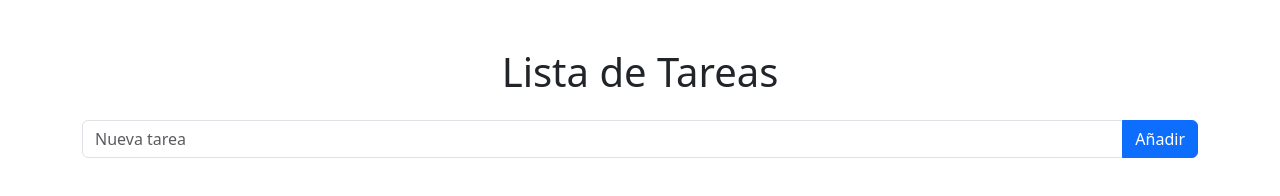
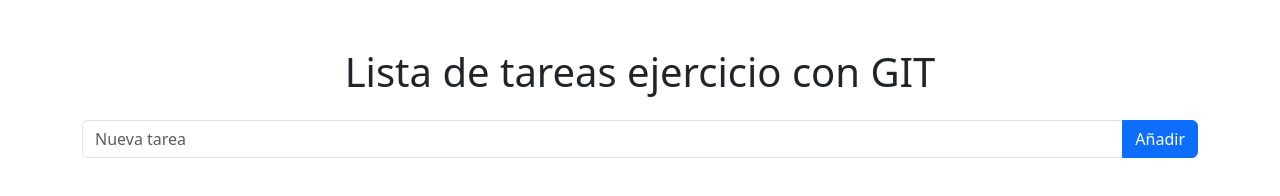
Before and after one commit to AmiltonR/GitHubPractice, a plain HTML site: page index.html in a window 1280 px wide. Drawn offline with nearby package versions, Linux system fonts and the light colour scheme.

Commit message:
modifica el titulo

```diff
--- a/index.html
+++ b/index.html
@@ -9,7 +9,7 @@
 </head>
 <body>
     <div class="container mt-5">
-        <h1 class="text-center mb-4">Lista de Tareas</h1>
+        <h1 class="text-center mb-4">Lista de tareas ejercicio con GIT</h1>
 
         <div class="input-group mb-3">
             <input type="text" id="newTask" class="form-control" placeholder="Nueva tarea" aria-label="Nueva tarea">
```
